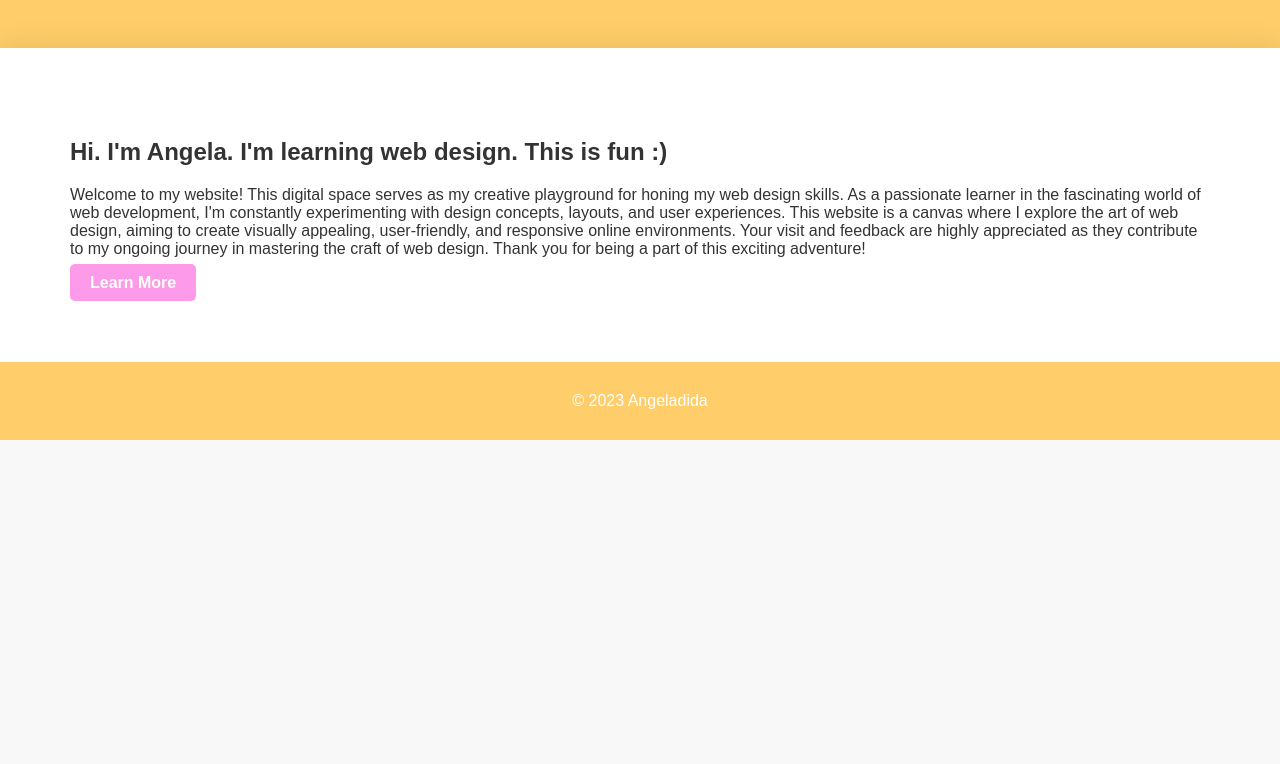
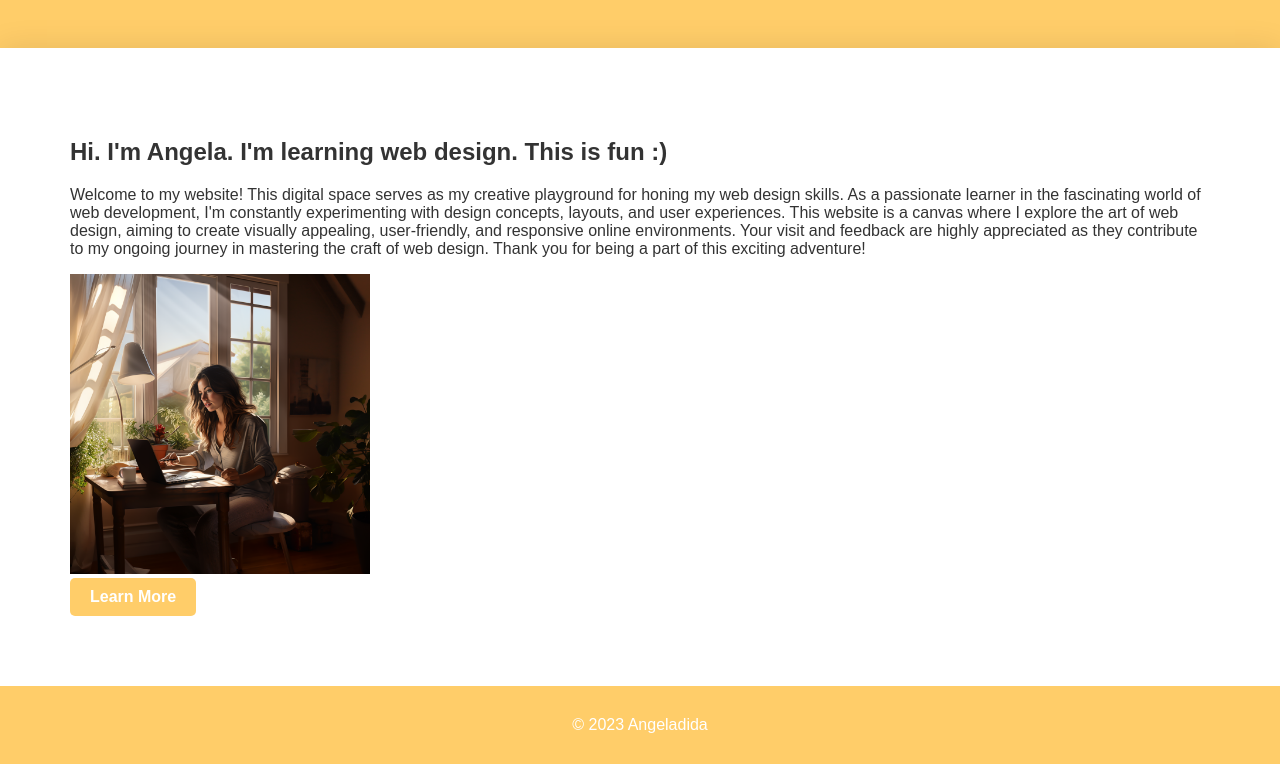
Before and after one commit to Angeladida/angeladida.github.io, a plain HTML site: page index.html in a window 1280 px wide. Shown: the part 197-961 px from the top of the page. Before the commit the page ends 800 px from the top, so only its background shows below. Drawn offline with Linux system fonts and the light colour scheme.

Commit message:
new design and picture

```diff
--- a/index.html
+++ b/index.html
@@ -39,8 +39,13 @@
             padding: 70px;
         }
 
+        .button-container {
+            display: flex;
+            align-items: center;
+        }
+
         .button {
-            background-color: #fd26d276;
+            background-color: #ffcd69;
             color: #fff;
             padding: 10px 20px;
             text-decoration: none;
@@ -71,7 +76,11 @@
     <div class="container main-content">
         <h2>Hi. I'm Angela. I'm learning web design. This is fun :)</h2>
         <p>Welcome to my website! This digital space serves as my creative playground for honing my web design skills. As a passionate learner in the fascinating world of web development, I'm constantly experimenting with design concepts, layouts, and user experiences. This website is a canvas where I explore the art of web design, aiming to create visually appealing, user-friendly, and responsive online environments. Your visit and feedback are highly appreciated as they contribute to my ongoing journey in mastering the craft of web design. Thank you for being a part of this exciting adventure!</p>
-        <a class="button" href="page2.html">Learn More</a>
+
+            <span><img src="webdesigneress.png" alt="Woman working on laptop" style="width: 300px; height: 300px; margin-right: 10px;"></span>
+            <div class="button-container">
+            <a class="button" href="page2.html">Learn More</a></div>
+        </div>
     </div>
 
     <footer>
```
Also changed, not shown: webdesigneress.png (added).
